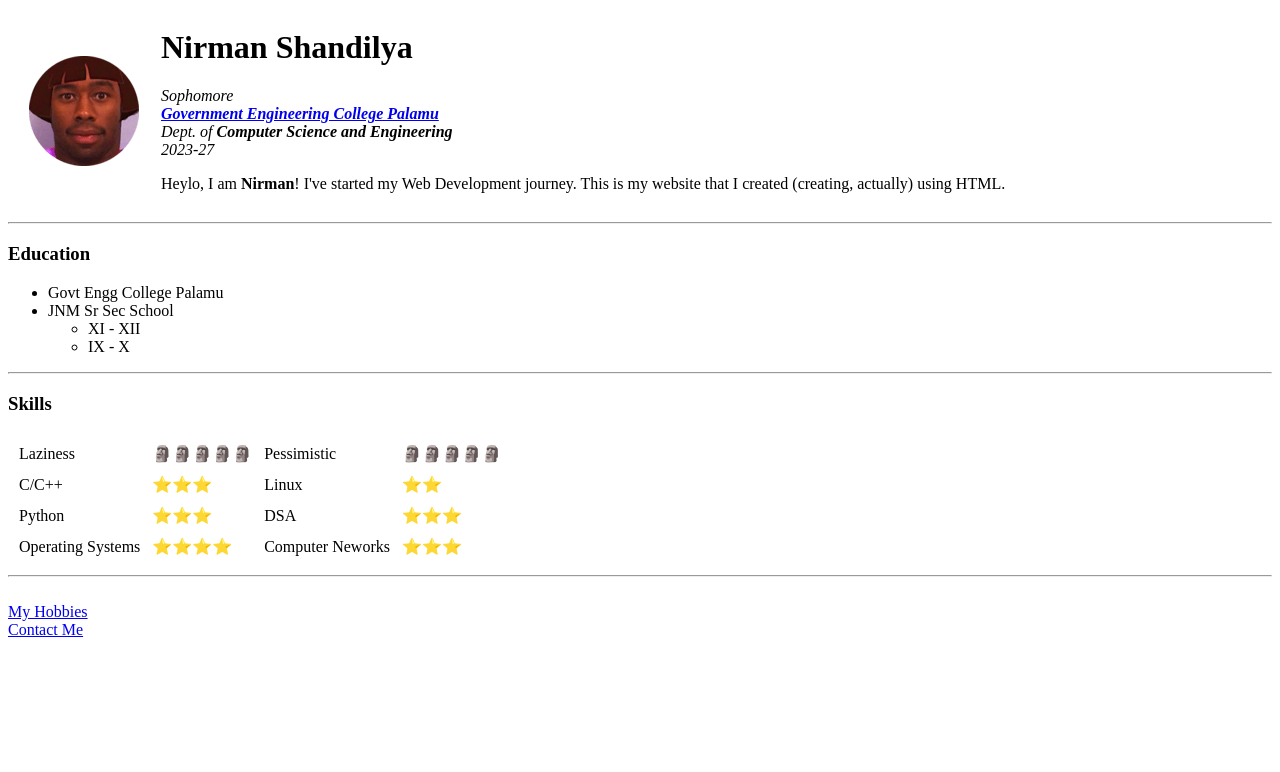
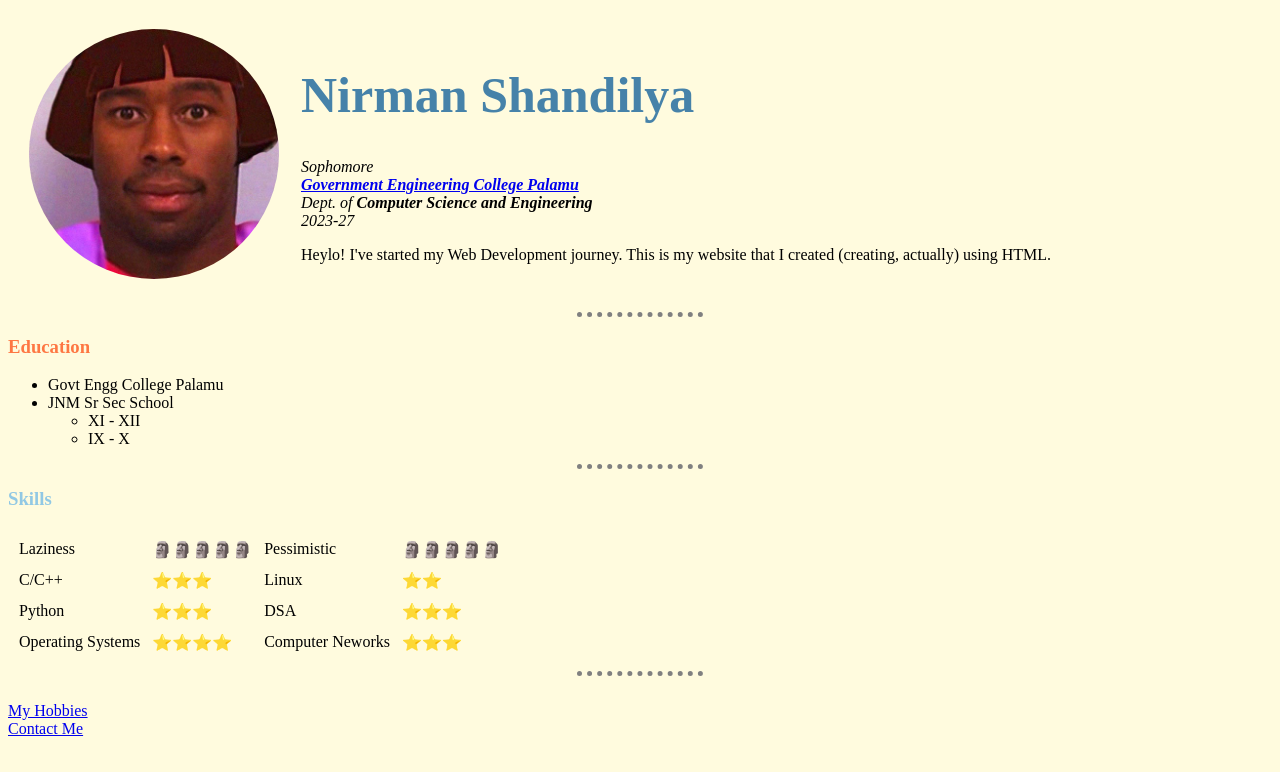
Before and after one commit to nirmanshandilya/MyWebsite, a plain HTML site: page index.html in a window 1280 px wide. Drawn offline with Linux system fonts and the light colour scheme.

Commit message:
added files + css

```diff
--- /dev/null
+++ b/css/styles.css
@@ -0,0 +1,33 @@
+body {
+    background-color: #FFFBDE;
+}
+
+hr {
+    border-color: gray;
+    border-style: none;
+    border-top-style: dotted;
+    border-width: 5px;
+    width: 10%;
+}
+
+h1 {
+    color: #4682A9;
+    font-size: 50px;
+}
+
+h1:hover {
+    color: #FE7743;
+}
+
+h3 {
+    color: #91C8E4;
+}
+
+.orange {
+    color: #FE7743;
+}
+
+.pfp {
+    border-radius: 100%;
+    height: 250px;
+}
--- a/index.html
+++ b/index.html
@@ -1,29 +1,31 @@
-
+<!DOCTYPE html>
 <html lang="en">
 
 <head>
   <meta charset="UTF-8">
   <meta name="viewport" content="width=device-width, initial-scale=1.0">
   <title>My Website🌐</title>
+  <link rel="stylesheet" href="css/styles.css">
+
 </head>
 
 <body>
   <table cellspacing="20">
     <tr>
-            <td><img src="images/circle-pfp1.png" alt="profile picture"></td>
+      <td><img class="pfp" src="images/meme-pfp-34.jpg" alt="profile picture"></td>
       <td>
-                <h1 color="pink">Nirman Shandilya</h1>
+        <h1>Nirman Shandilya</h1>
         <p><em>Sophomore <br><strong> <a href="https://gecpalamu.ac.in/"> Government Engineering College
                 Palamu</a> </strong><br>Dept. of <strong>Computer Science and Engineering</strong>
             <br>2023-27</em></p>
-                <p>Heylo, I am <strong>Nirman</strong>! I've started my Web Development journey. This is my website that
+        <p>Heylo! I've started my Web Development journey. This is my website that
           I created (creating, actually) using HTML.</p>
       </td>
     </tr>
   </table>
 
   <hr>
-    <h3>Education</h3>
+  <h3 class="orange">Education</h3>
   <ul>
     <li>Govt Engg College Palamu</li>
     <li>JNM Sr Sec School</li>
```
Also changed, not shown: contact.html (+9 -10 lines), hobbies.html (+6 -0 lines), 1 other file. Lines whose indentation alone changed are shown as unchanged.
